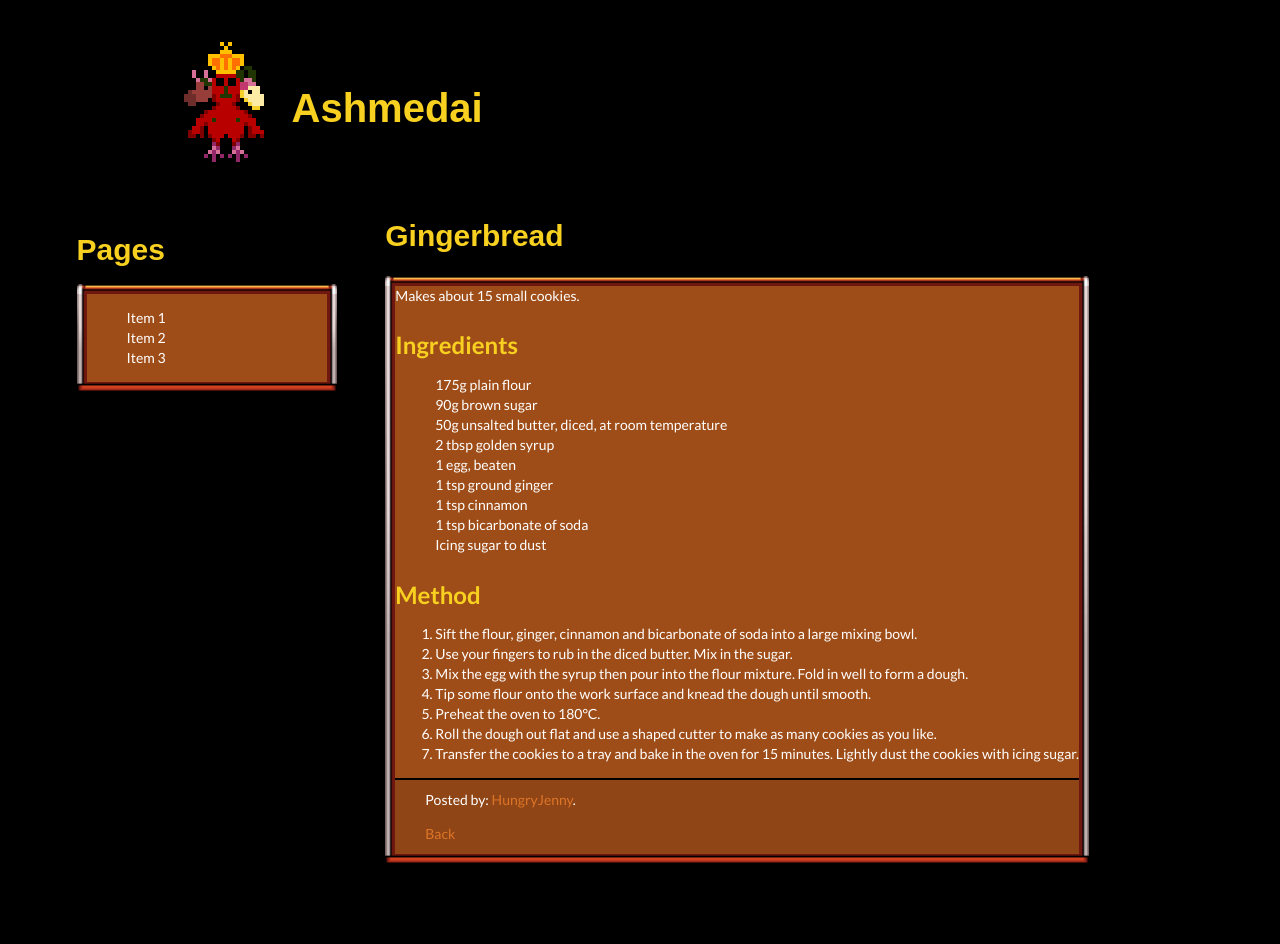
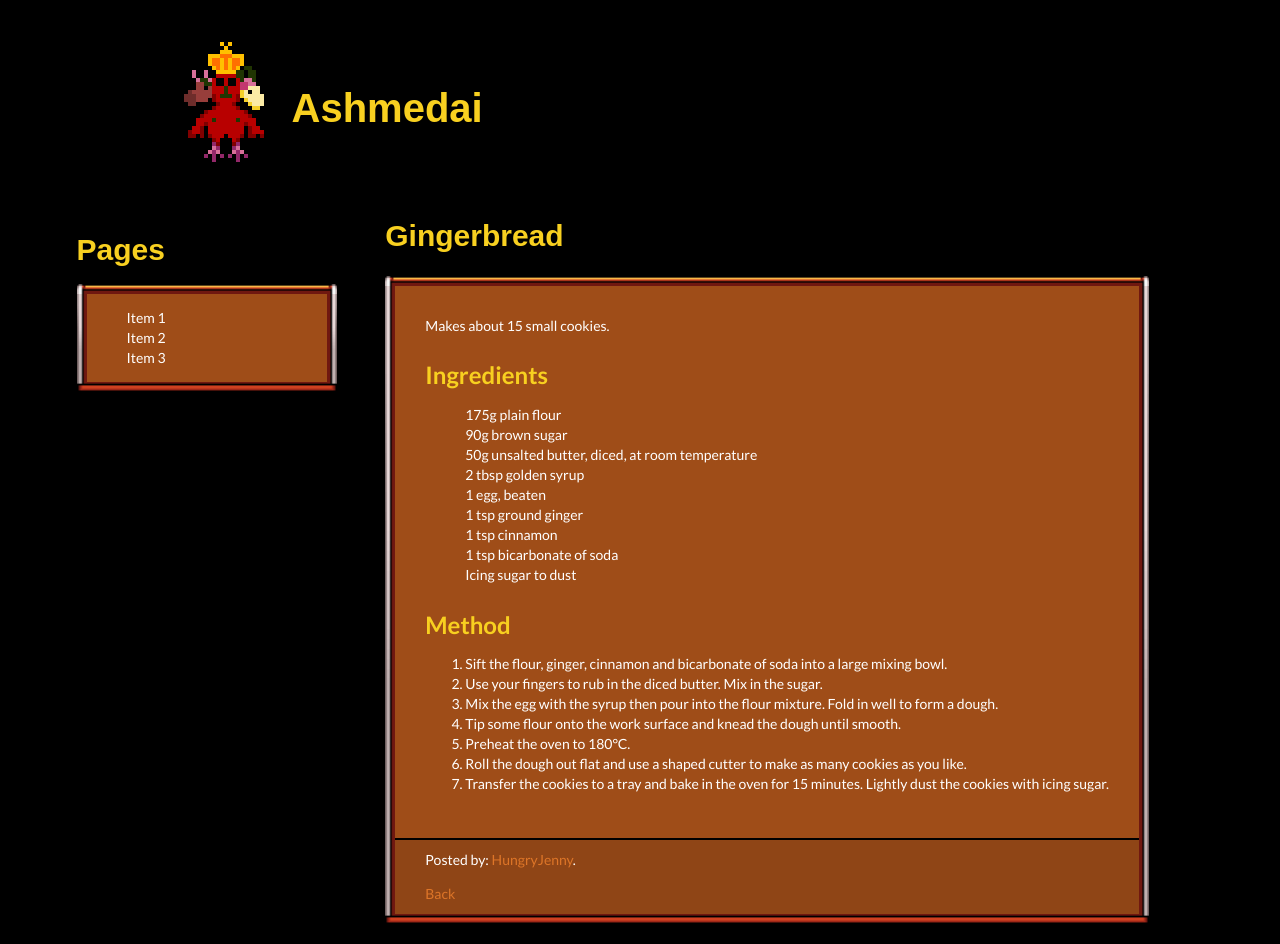
Before and after one commit to zetametroid/zetametroid.github.io, a Jekyll site: the page built from gingerbread.md, in a window 1280 px wide. Built offline with Jekyll 4.4.1, drawn with Linux system fonts in a browser that asks for light colours; some web fonts are replaced; before the commit the page ends 900 px from its top, so only the background shows below that.

Commit message:
update post

```diff
--- a/_layouts/post.html
+++ b/_layouts/post.html
@@ -4,7 +4,7 @@
 
     	<h3 style="margin-left: 20px;">{{ page.title }}</h2>
 		<div class="twelve wide column borderimg1">
-    	{{ content }}
+		<div class="thepost">{{ content }}</div>
 		<div class="authorborder">
 		<div class="postbottom">
     	<p>Posted by: <a href="{{ page.recipe-attribution-link }}">{{ page.recipe-attribution }}</a>.</p>
```
